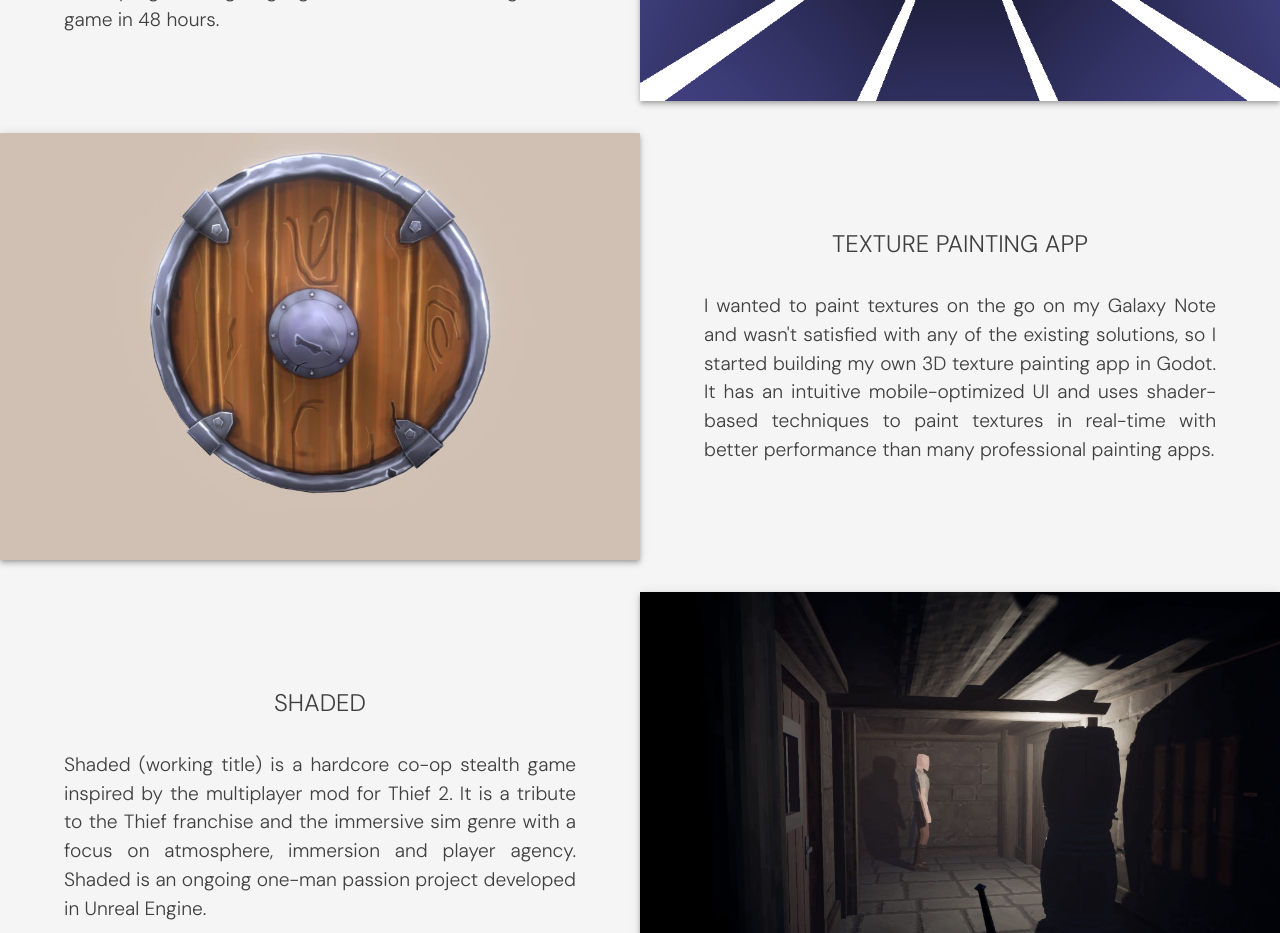
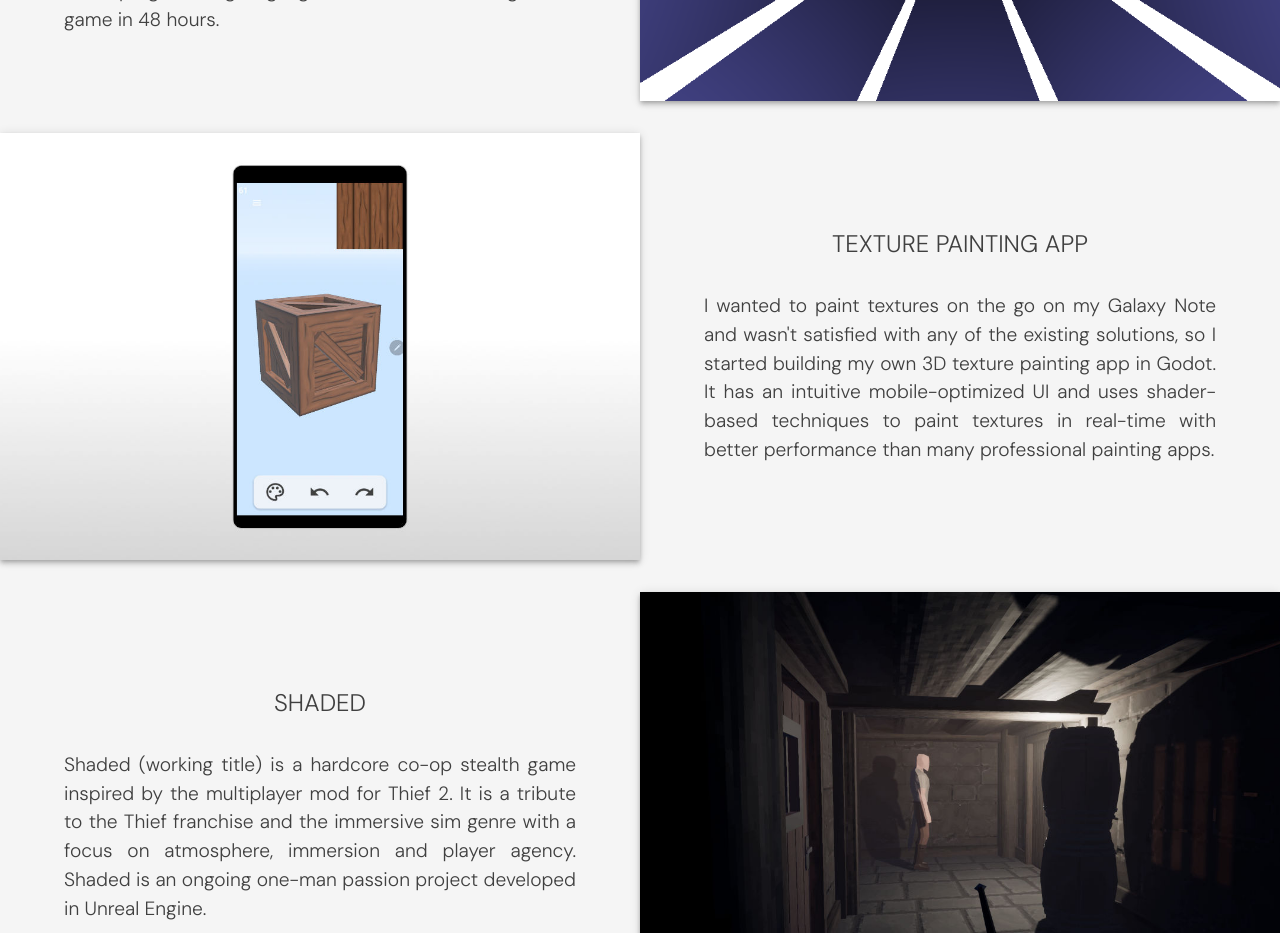
Before and after one commit to tvahamaki/tvahamaki.github.io, a Vue app in the folder Portfolio/: page / in a window 1280 px wide. Shown: the part 4140-5073 px from the top of the page. Built offline with nearby package versions, Linux system fonts and the light colour scheme.

Commit message:
Update Texture Paint image

```diff
--- a/Portfolio/src/components/HobbyProjects.vue
+++ b/Portfolio/src/components/HobbyProjects.vue
@@ -4,7 +4,7 @@
         <Project image="planets.jpg" title="Procedural Planets" text="As a more recent example of my graphics programming hobby, I built a program that generates infinite variations of 3D planets with interactive and destructible terrain. No game engine or prebuilt renderer was used and everything was built from scratch using C++ and OpenGL." />
         <Project flip image="cortex.png" title="Cortex Control" text="Cortex Control is a simple game made in less than 48 hours for the Ludum Dare 32 game jam and competition using LibGDX. The theme of the LD32 jam was Unconventional Weapon. Cortex Control is a top-down stealth shooter where the player must eliminate all enemies in each level using mind control. It was a one-man project built using Java and LibGDX." />
         <Project image="tunnel.png" title="Tunnel Chase" text="Tunnel Chase was another 48-hour Ludum Dare entry, this time for Ludum Dare 54 with the theme Limited Space. In Tunnel Chase the player must outrun the space police while dodging their missiles and other obstacles in tight tunnels. This was my first foray into the Godot engine and GDScript, so I took it as a challenge to learn a new engine and a programming language in addition to building a solo game in 48 hours." />
-        <Project flip image="shield.jpeg" title="Texture Painting App" text="I wanted to paint textures on the go on my Galaxy Note and wasn't satisfied with any of the existing solutions, so I started building my own 3D texture painting app in Godot. It has an intuitive mobile-optimized UI and uses shader-based techniques to paint textures in real-time with better performance than many professional painting apps." />
+        <Project flip image="texturepaint.jpg" title="Texture Painting App" text="I wanted to paint textures on the go on my Galaxy Note and wasn't satisfied with any of the existing solutions, so I started building my own 3D texture painting app in Godot. It has an intuitive mobile-optimized UI and uses shader-based techniques to paint textures in real-time with better performance than many professional painting apps." />
         <Project image="stealth2.jpg" title="Shaded" text="Shaded (working title) is a hardcore co-op stealth game inspired by the multiplayer mod for Thief 2. It is a tribute to the Thief franchise and the immersive sim genre with a focus on atmosphere, immersion and player agency. Shaded is an ongoing one-man passion project developed in Unreal Engine." />
 </template>
 
```
Also changed, not shown: Portfolio/src/assets/texturepaint.jpg (added).
